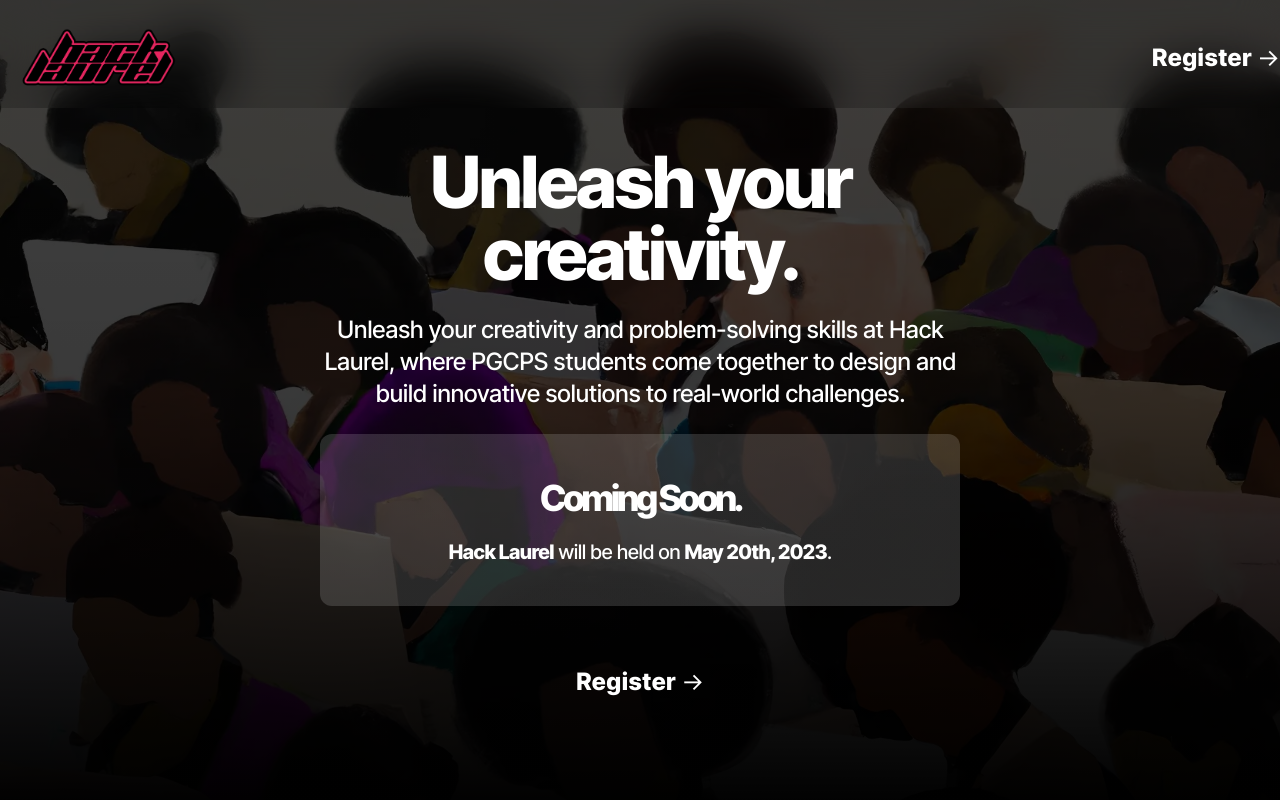
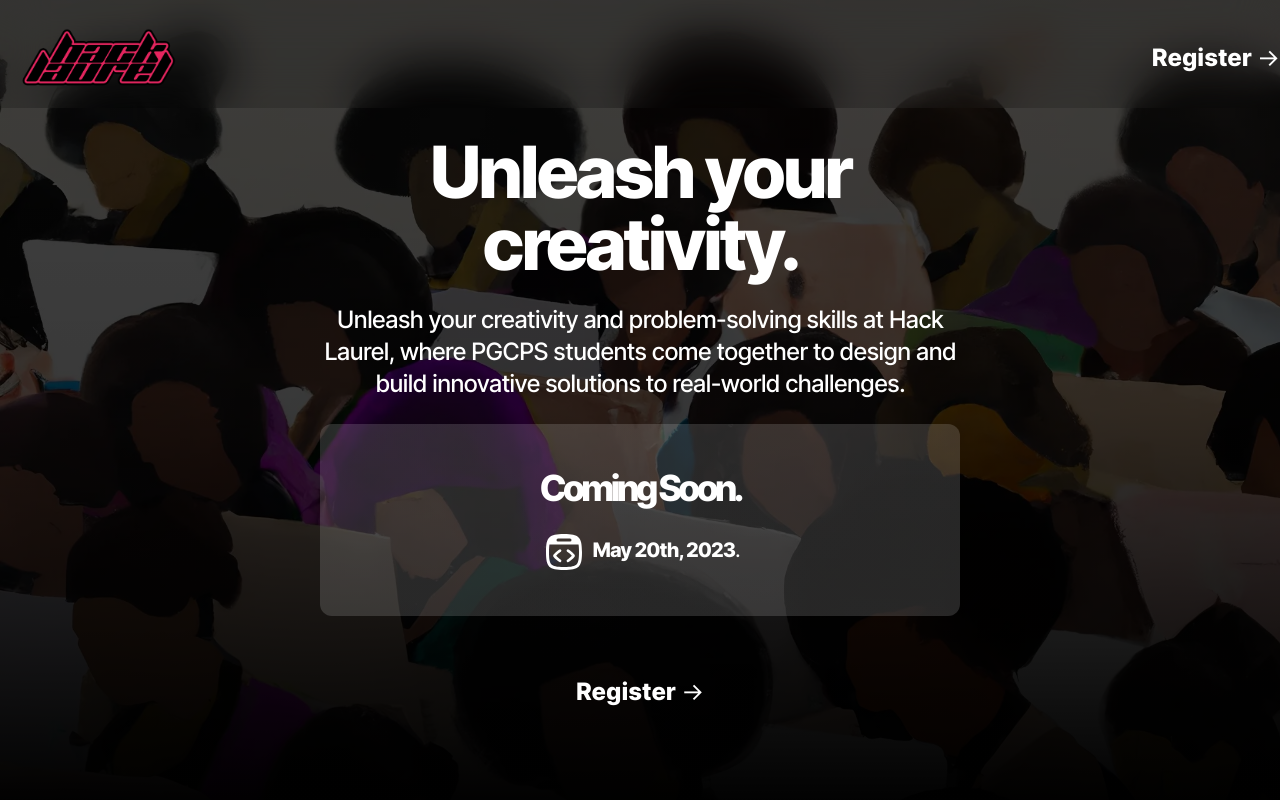
Before and after one commit to hacklaurel/website, a SvelteKit app: page / in a window 1280 px wide. Shown: the top 800 px of the page. Built offline with nearby package versions, Linux system fonts and the light colour scheme.

Commit message:
💄 add icon

```diff
--- /dev/null
+++ b/src/components/icons/EventCode.svelte
@@ -0,0 +1,12 @@
+<script lang="ts">
+    export let _class = "";
+</script>
+
+<svg class={_class} viewBox="0 0 32 32" width="48px" height="48px" fill-rule="evenodd" clip-rule="evenodd" stroke-linejoin="round" stroke-miterlimit="1.414" xmlns="http://www.w3.org/2000/svg" aria-label="event-code" preserveAspectRatio="xMidYMid meet" fill="currentColor">
+    <g>
+      <path
+        d="M28 16C28 6 26 4 16 4S4 6 4 16s2 12 12 12 12-2 12-12zm-3.664 8.336C25.425 23.247 26 21.1 26 16c0-2.14-.101-3.76-.3-5H6.3C6.1 12.24 6 13.86 6 16c0 5.1.575 7.247 1.664 8.336C8.753 25.425 10.9 26 16 26s7.247-.575 8.336-1.664zM11 8a1 1 0 0 1 1-1h8a1 1 0 0 1 0 2h-8a1 1 0 0 1-1-1z"
+      />
+      <path d="M9.082 19.325c-.157-.209-.332-.49-.332-.825 0-.335.175-.617.332-.826h.001c.849-1.104 1.978-1.963 3.077-2.798l.01-.008.546-.418a.976.976 0 0 1 1.31.114.86.86 0 0 1-.121 1.265c-.18.14-.362.277-.543.415-.925.706-1.842 1.404-2.576 2.256.725.838 1.659 1.552 2.579 2.256.181.139.362.276.54.415a.859.859 0 0 1 .121 1.265.976.976 0 0 1-1.31.113h-.001l-.183-.142-.079-.06-.268-.205-.003-.002c-1.097-.837-2.264-1.728-3.099-2.814l-.001-.002zM22.918 19.325c.157-.209.332-.49.332-.825 0-.335-.175-.617-.332-.826h-.001c-.849-1.104-1.978-1.963-3.077-2.798a89.607 89.607 0 0 1-.556-.425.976.976 0 0 0-1.31.112.86.86 0 0 0 .121 1.266c.18.14.361.277.541.415h.002c.925.706 1.842 1.404 2.576 2.256-.725.838-1.659 1.552-2.579 2.256-.181.139-.362.276-.54.415a.859.859 0 0 0-.121 1.265.976.976 0 0 0 1.31.113h.001l.53-.407.003-.002c1.097-.837 2.264-1.728 3.099-2.814l.001-.002z" />
+    </g>
+</svg>
--- a/src/routes/+page.svelte
+++ b/src/routes/+page.svelte
@@ -1,5 +1,6 @@
 <script>
     import Button from "../components/Button.svelte";
+    import EventCode from "../components/icons/EventCode.svelte";
 </script>
 <svelte:head>
 <title>Hack Laurel — Unleash Your Creativity</title>
@@ -25,13 +26,13 @@
         <p class="text-xl md:text-2xl font-500">Unleash your creativity and problem-solving skills at Hack Laurel, where PGCPS students come together to design and build innovative solutions to real-world challenges.</p>
         <div class="p-5 mb-10 rounded-xl" style="background: linear-gradient(rgba(255, 255, 255, 0.15), rgba(255, 255, 255, 0.15))">
             <h1 class="text-2xl md:text-4xl font-800 mb-0 -spacing-2">Coming Soon.</h1>
-            <p class="text-xl font-500"><span class="font-800">Hack Laurel</span> will be held on <span class="font-800">May 20th, 2023</span>.</p>
+            <p class="text-xl font-500 vertical-middle"><EventCode _class="vertical-middle"/> <span class="font-800">May 20th, 2023</span>.</p>
         </div>
         <Button href="https://app.fillout.com/t/uDRyboUxWVus">Register</Button>
     </div>
 </div>
 <div class="w-screen h-full flex lg:flex-row flex-col bg-black" style="background: linear-gradient(rgba(0, 0, 0, 1), rgba(0, 0, 0, 0.775), rgba(0, 0, 0, 0.75)), url(./rundown-epoch.webp); background-position: center; background-size: cover">
-    <div class="m-auto w-max-content h-max-content max-w-1/2 text-white text-center">
+    <div class="m-auto w-max-content h-max-content max-w-3/4 lg:max-w-1/2 text-white text-center">
         <h1 class="md:text-7xl text-5xl font-800">The Rundown.</h1>
         <p class="text-2xl">Hack Laurel is a high school hackathon where students from PG come together to turn their ideas into reality. Join us for a weekend of coding, creating, and problem-solving as we work together to build innovative solutions to real-world challenges involving students.<br/><br/>
 
```
